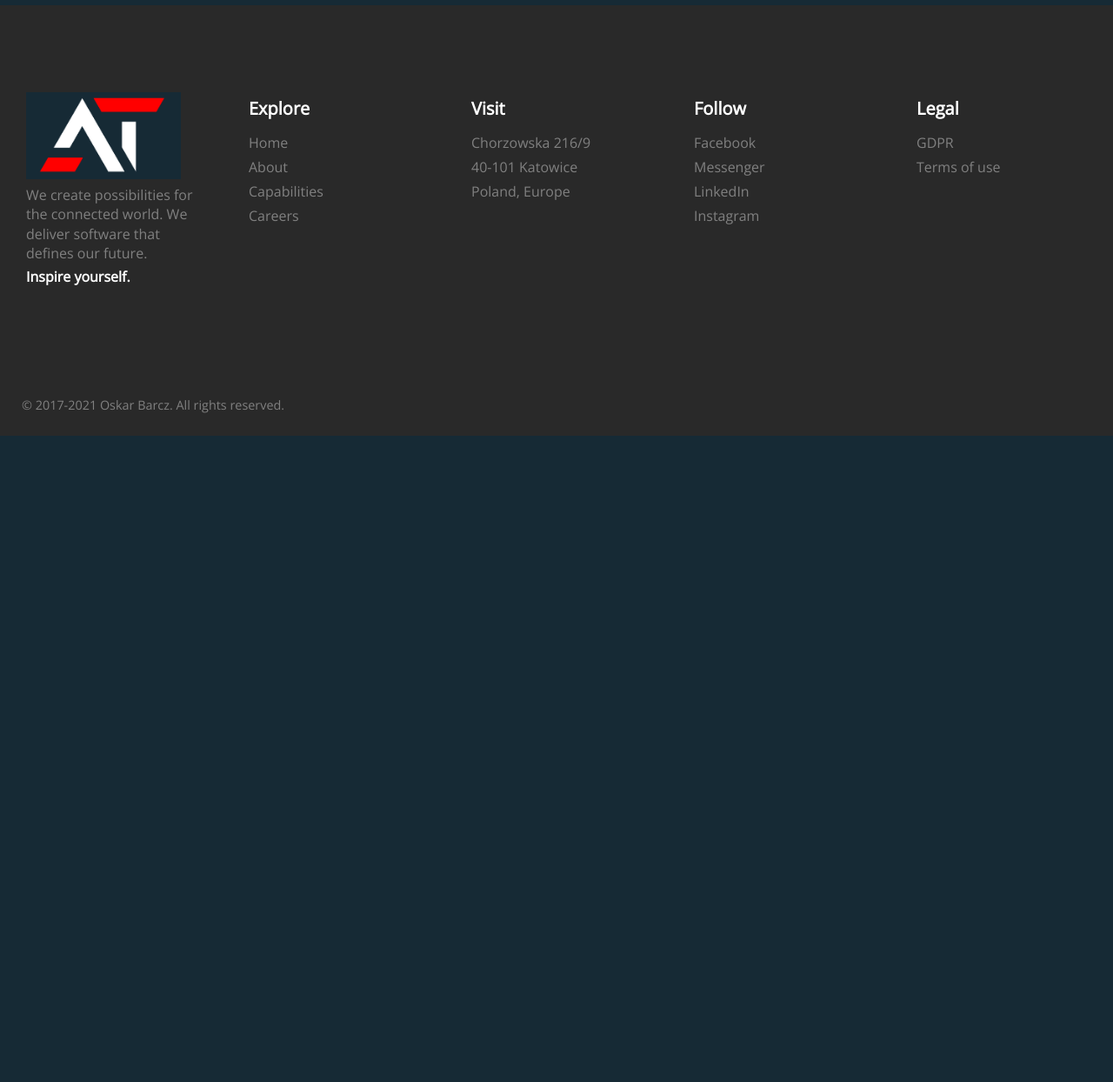
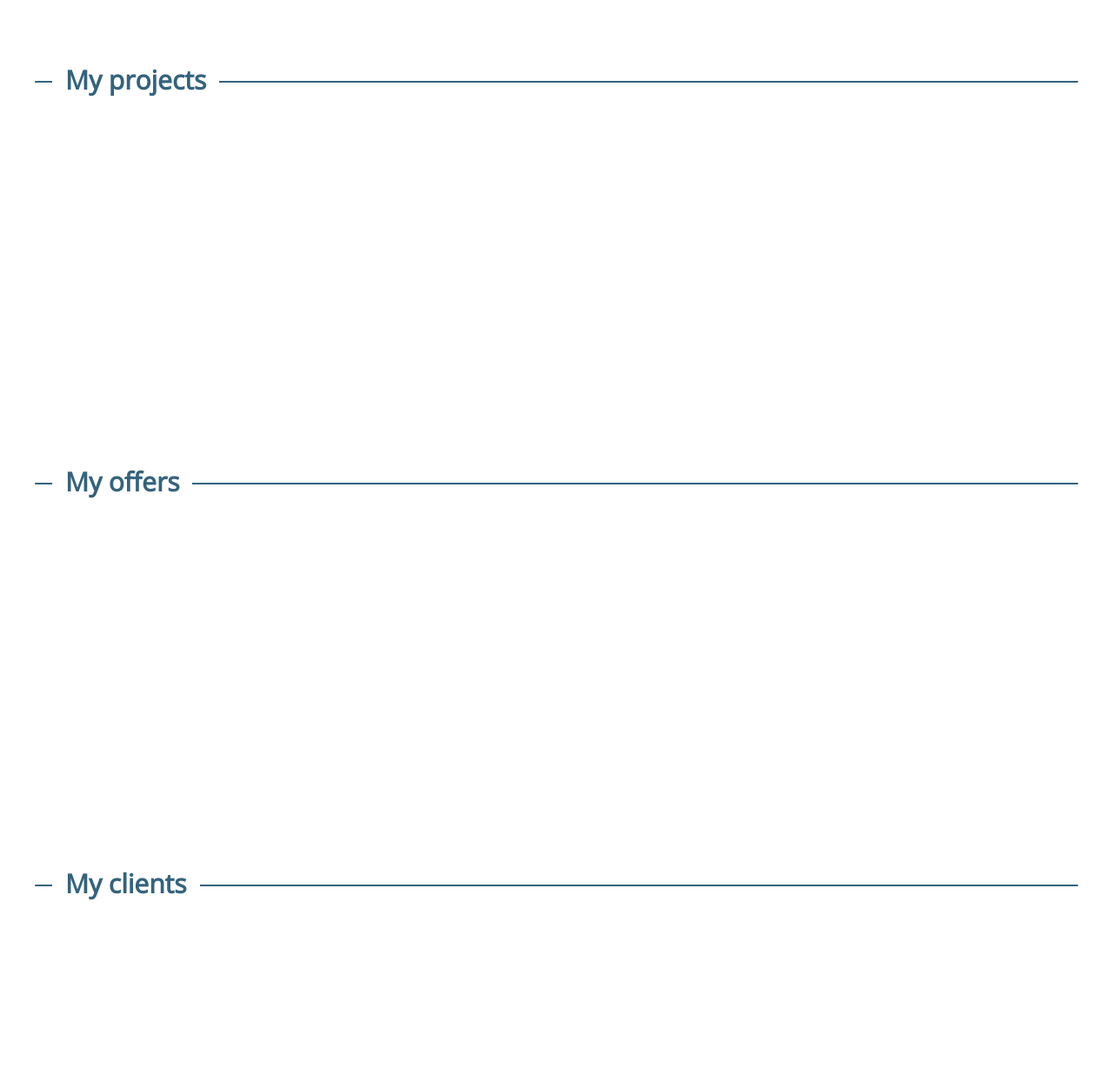
Before and after one commit to oskarbarcz/archi-tektur-pl-website, a Symfony app: template assets/templates/landing/index.html.twig in a window 1280 px wide. Shown: the part 1295-2539 px from the top of the page at 87% size. Before the commit the page ends 1796 px from the top, so only its background shows below. Run offline with Twig, Linux system fonts and the light colour scheme; the template is opened without the code that fills it, so the values that code supplies are empty; style sheets or scripts are compiled from the project's sources; some libraries are stand-ins or nearby versions.

Commit message:
Add title boxes for whole content

```diff
--- a/assets/styles/domain/landing/components/_footer.sass
+++ b/assets/styles/domain/landing/components/_footer.sass
@@ -5,6 +5,8 @@
     max-width: 1400px
     margin: 0 auto
     padding: 100px 0
+    @media(max-width: 2000px)
+      max-width: 1200px
   &__image
     max-height: 100px
   &__column
--- a/assets/styles/domain/landing/components/_navigation.sass
+++ b/assets/styles/domain/landing/components/_navigation.sass
@@ -5,6 +5,8 @@
     display: flex
     justify-content: space-between
     align-items: center
+    @media(max-width: 2000px)
+      max-width: 1200px
   &__links
     display: flex
     justify-content: flex-end
--- /dev/null
+++ b/assets/styles/domain/landing/components/_title-box.sass
@@ -0,0 +1,22 @@
+.title-box
+  position: relative
+  width: 100%
+  &__text
+    font-weight: 700
+    font-size: 1.5em
+    background: white
+    padding: 10px 15px
+    margin: 0 20px
+    display: inline-block
+    color: lighten($color-dark, 20)
+    width: auto
+    &::before
+      content: ''
+      width: 100%
+      height: 2px
+      background: lighten($color-dark, 20)
+      position: absolute
+      top: 32px
+      z-index: -1
+      border-radius: 1px
+      left: 0
--- a/assets/styles/domain/landing/index.sass
+++ b/assets/styles/domain/landing/index.sass
@@ -7,6 +7,8 @@
 @import 'components/navigation'
 @import 'components/footer'
 @import 'components/copyright'
+@import 'components/contact'
+@import 'components/title-box'
 
 @import 'layout/container'
 @import 'layout/section'
--- a/assets/styles/domain/landing/layout/_container.sass
+++ b/assets/styles/domain/landing/layout/_container.sass
@@ -1,6 +1,7 @@
 .container
-  background: $color-dark
   width: 100%
+  &--dark
+    background: $color-dark
   &__limiter
     max-width: 1400px
     margin: 0 auto
--- a/assets/styles/domain/landing/layout/_section.sass
+++ b/assets/styles/domain/landing/layout/_section.sass
@@ -1,14 +1,14 @@
 .section
+  padding: 300px 0
+  @media(max-width: 2000px)
+    padding: 200px 0
   &--flex
     display: flex
     align-items: center
     justify-content: space-between
   &__element
     padding: 10px
-    margin: 300px 0
     width: calc(50% - 10px)
-    @media(max-width: 2000px)
-      margin: 200px 0
     &--40
       width: calc(40% - 10px)
     &--60
--- a/assets/templates/landing/components/_heading.html.twig
+++ b/assets/templates/landing/components/_heading.html.twig
@@ -1,4 +1,4 @@
-<div class="container">
+<div class="container container--dark">
     <div class="container__limiter section section--flex">
         <div class="section__element section__element--40">
             <img class="landing-image" src="{{ asset('build/images/logo.png') }}" alt="">
--- a/assets/templates/landing/index.html.twig
+++ b/assets/templates/landing/index.html.twig
@@ -2,6 +2,34 @@
 {% block body %}
     {% include 'landing/components/_heading.html.twig' %}
     {% include 'landing/components/_navigation.html.twig' %}
+    <section class="container">
+        <div class="container__limiter section">
+            <div class="title-box">
+                <h2 class="title-box__text">About me</h2>
+            </div>
+        </div>
+    </section>
+    <section class="container">
+        <div class="container__limiter section">
+            <div class="title-box">
+                <h2 class="title-box__text">My projects</h2>
+            </div>
+        </div>
+    </section>
+    <section class="container">
+        <div class="container__limiter section">
+            <div class="title-box">
+                <h2 class="title-box__text">My offers</h2>
+            </div>
+        </div>
+    </section>
+    <section class="container">
+        <div class="container__limiter section">
+            <div class="title-box">
+                <h2 class="title-box__text">My clients</h2>
+            </div>
+        </div>
+    </section>
     {% include 'landing/components/_contact.html.twig' %}
     {% include 'landing/components/_footer.html.twig' %}
 
```
